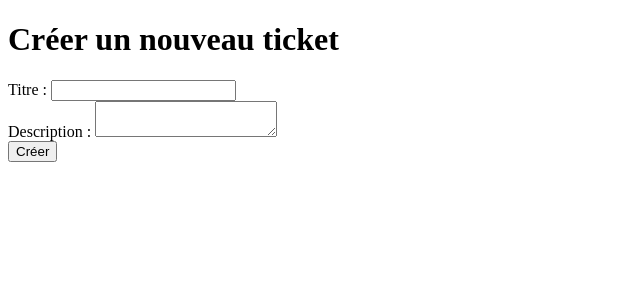
After one commit to Gianni-De-vadder/openclassroom-projet-9, a Django app: page /review/create_ticket/ in a window 1280 px wide. The commit adds this page. Shown: the top 300 px of the page, without its empty margins (0-640 px from the left). Run offline with Django 4.2, Linux system fonts and the light colour scheme; the visitor is signed in with stand-in values (Sample User, id 1).

Commit message:
Create Ticket

```diff
--- a/config/urls.py
+++ b/config/urls.py
@@ -20,5 +20,6 @@ from django.urls import path, include
 urlpatterns = [
     path("admin/", admin.site.urls),
     path("accounts/", include("accounts.urls")),
+    path("review/", include("review.urls")),
     path("", include("pages.urls")),
 ]
--- /dev/null
+++ b/review/templates/review/create_ticket.html
@@ -0,0 +1,15 @@
+{% extends 'base.html' %}
+
+{% block content %}
+<h1>Créer un nouveau ticket</h1>
+<form method="POST">
+    {% csrf_token %}
+    <label for="title">Titre :</label>
+    <input type="text" name="title" required>
+    <br>
+    <label for="description">Description :</label>
+    <textarea name="description" required></textarea>
+    <br>
+    <input type="submit" value="Créer">
+</form>
+{% endblock %}
--- /dev/null
+++ b/review/urls.py
@@ -0,0 +1,7 @@
+from django.urls import path
+from .views import create_ticket
+
+urlpatterns = [
+    # ...
+    path("create_ticket/", create_ticket, name="create_ticket"),
+]
--- a/review/views.py
+++ b/review/views.py
@@ -1,3 +1,16 @@
-from django.shortcuts import render
+from django.shortcuts import render, redirect
+from django.contrib.auth.decorators import login_required
+from .models import Ticket
 
-# Create your views here.
+
+@login_required
+def create_ticket(request):
+    if request.method == "POST":
+        title = request.POST["title"]
+        description = request.POST["description"]
+        ticket = Ticket.objects.create(
+            title=title, description=description, user=request.user
+        )
+        ticket.save()
+        # return redirect("ticket_detail", ticket.id)
+    return render(request, "review/create_ticket.html")
--- a/static/css/styles.css
+++ b/static/css/styles.css
@@ -1,3 +1,3 @@
-* {
+/* * {
     background-color: blue;
-}
+} */
```
Also changed, not shown: accounts/views.py (+7 -3 lines).
